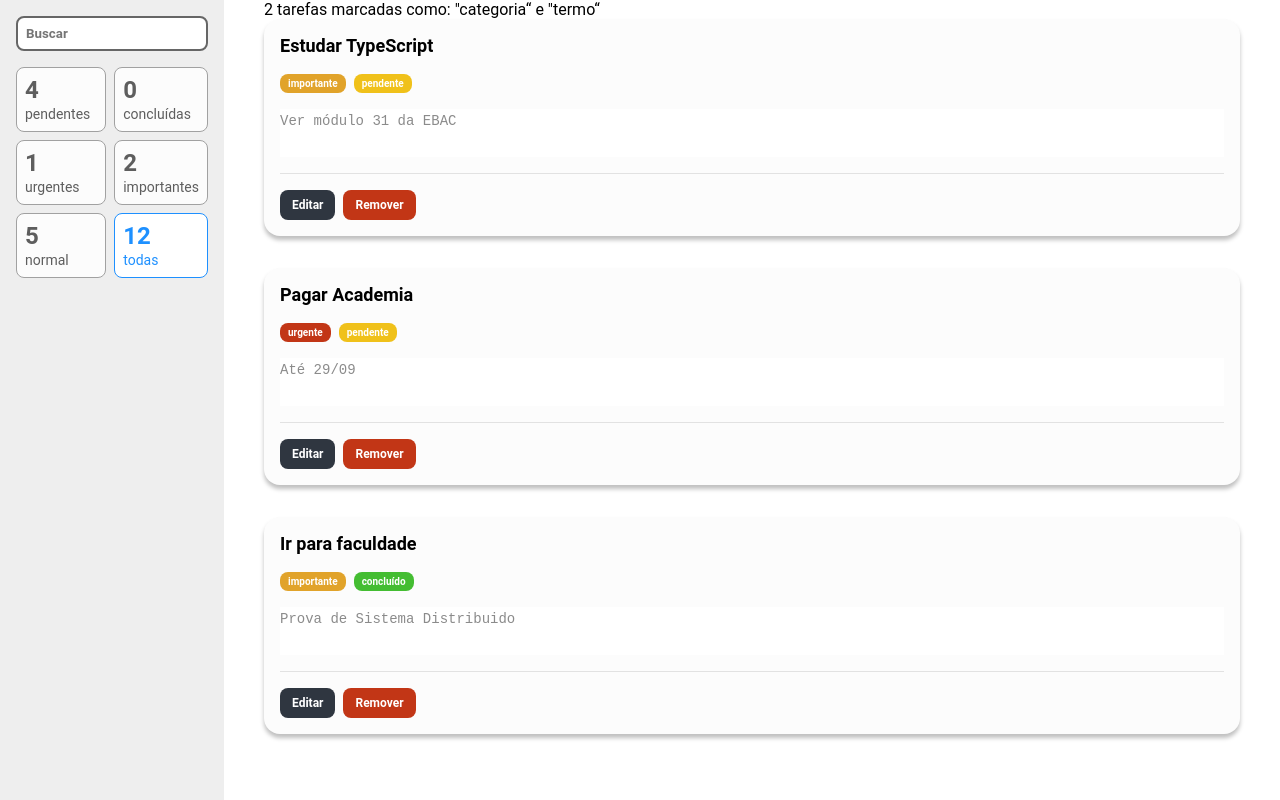
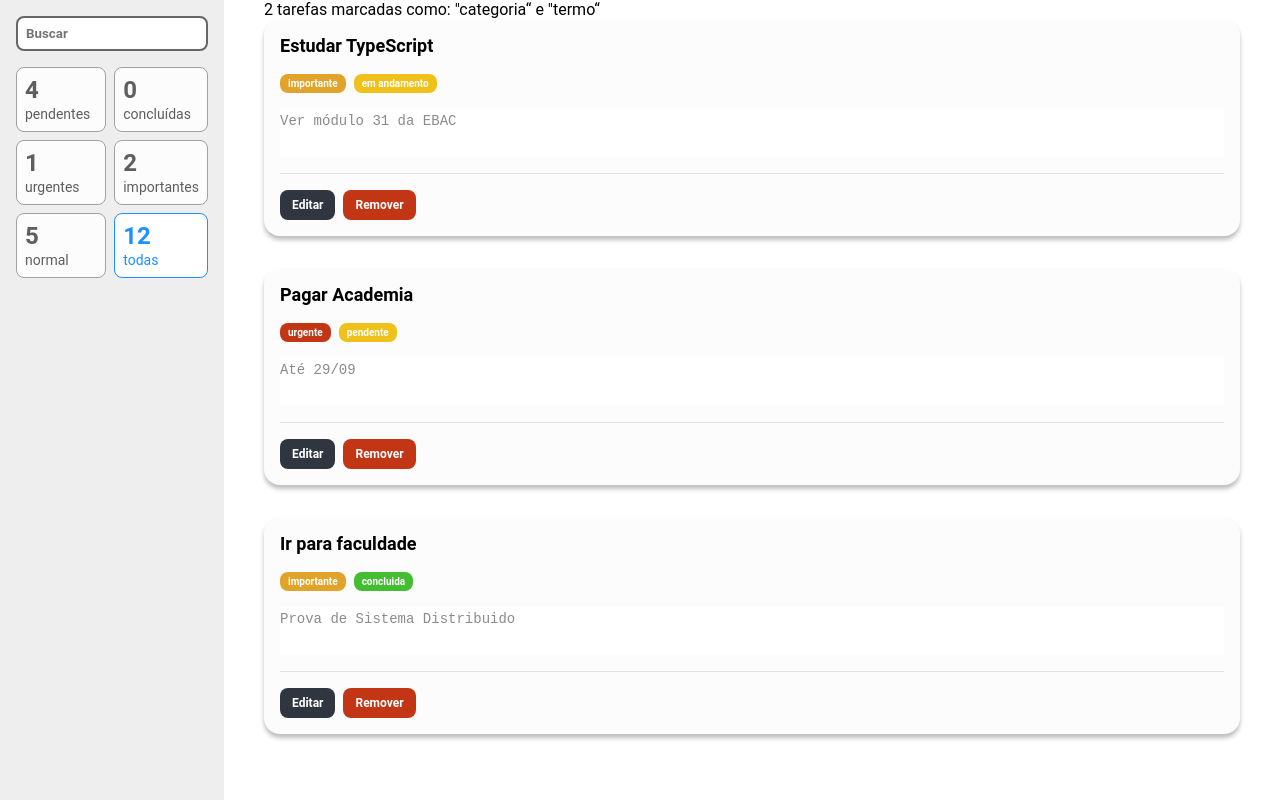
Before and after one commit to bielrocca/ListaDeTarefas, a React (Create React App) app: page / in a window 1280 px wide. Built offline with nearby package versions, Linux system fonts and the light colour scheme.

Commit message:
fix: formatação das parametrização das Tags  com ENUMS

```diff
--- a/src/components/Tarefa/index.tsx
+++ b/src/components/Tarefa/index.tsx
@@ -1,10 +1,11 @@
 import { useState } from 'react'
 import * as S from './styles'
+import * as enums from '../../utils/enums/Tarefa'
 
 type Props = {
   titulo: string
-  prioridade: string
-  status: string
+  prioridade: enums.Prioridade
+  status: enums.Status
   descricao: string
 }
 
@@ -14,8 +15,12 @@
   return (
     <S.Card>
       <S.Titulo>{titulo}</S.Titulo>
-      <S.Tag prioridade={prioridade}>{prioridade}</S.Tag>
-      <S.Tag status={status}>{status}</S.Tag>
+      <S.Tag parametro="prioridade" prioridade={prioridade}>
+        {prioridade}
+      </S.Tag>
+      <S.Tag parametro="status" status={status}>
+        {status}
+      </S.Tag>
       <S.Descricao value={descricao} />
       <S.BarraAcoes>
         {estaEditando ? (
--- a/src/components/Tarefa/styles.ts
+++ b/src/components/Tarefa/styles.ts
@@ -1,19 +1,24 @@
 import styled from 'styled-components'
 import variaveis from '../../styles/variaveis'
+import * as enums from '../../utils/enums/Tarefa'
 
 type TagProps = {
-  prioridade?: string
-  status?: string
+  prioridade?: enums.Prioridade
+  status?: enums.Status
+  parametro: 'status' | 'prioridade'
 }
 
 function retornaCorDeFundo(props: TagProps): string {
-  if ('status' in props) {
-    if (props.status === 'pendente') return variaveis.amarelo
-    if (props.status === 'concluído') return variaveis.verde
-  } else if ('prioridade' in props) {
-    if (props.prioridade === 'urgente') return variaveis.vermelho
-    if (props.prioridade === 'importante') return variaveis.laranja
+  if (props.parametro === 'prioridade') {
+    if (props.prioridade === enums.Prioridade.URGENTE) return variaveis.vermelho
+    if (props.prioridade === enums.Prioridade.IMPORTANTE)
+      return variaveis.laranja
+  } else {
+    if (props.status === enums.Status.PENDENTE) return variaveis.amarelo
+    if (props.status === enums.Status.CONCLUIDA) return variaveis.verde
+    if (props.status === enums.Status.EM_ANDAMENTO) return variaveis.amarelo
   }
+
   return '#fcfcfc'
 }
 
--- a/src/containers/ListaDeTarefas/index.tsx
+++ b/src/containers/ListaDeTarefas/index.tsx
@@ -1,24 +1,25 @@
 import Tarefa from '../../components/Tarefa'
 import { Container } from './styles'
+import * as enums from '../../utils/enums/Tarefa'
 
 const tarefas = [
   {
     titulo: 'Estudar TypeScript',
     descricao: 'Ver módulo 31 da EBAC',
-    prioridade: 'importante',
-    status: 'pendente'
+    prioridade: enums.Prioridade.IMPORTANTE,
+    status: enums.Status.EM_ANDAMENTO
   },
   {
     titulo: 'Pagar Academia',
     descricao: 'Até 29/09',
-    prioridade: 'urgente',
-    status: 'pendente'
+    prioridade: enums.Prioridade.URGENTE,
+    status: enums.Status.PENDENTE
   },
   {
     titulo: 'Ir para faculdade',
     descricao: 'Prova de Sistema Distribuido',
-    prioridade: 'importante',
-    status: 'concluído'
+    prioridade: enums.Prioridade.IMPORTANTE,
+    status: enums.Status.CONCLUIDA
   }
 ]
 
--- /dev/null
+++ b/src/utils/enums/Tarefa.ts
@@ -0,0 +1,11 @@
+export enum Prioridade {
+  URGENTE = 'urgente',
+  IMPORTANTE = 'importante',
+  NORMAL = 'normal'
+}
+
+export enum Status {
+  PENDENTE = 'pendente',
+  EM_ANDAMENTO = 'em andamento',
+  CONCLUIDA = 'concluida'
+}
```
